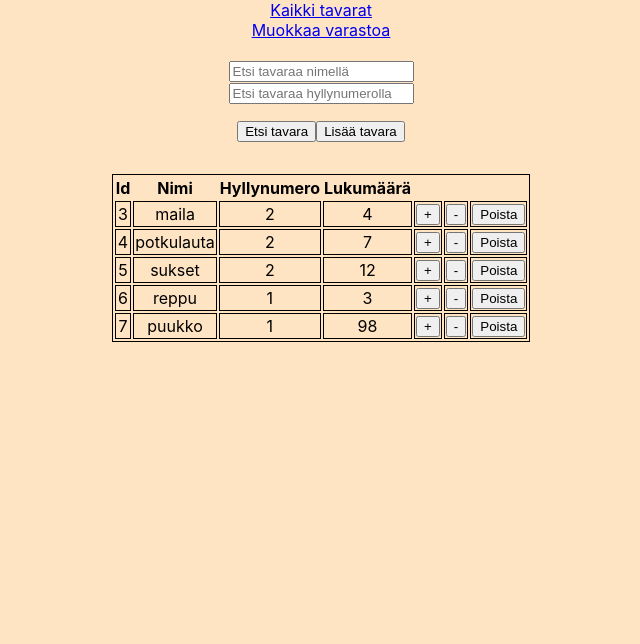
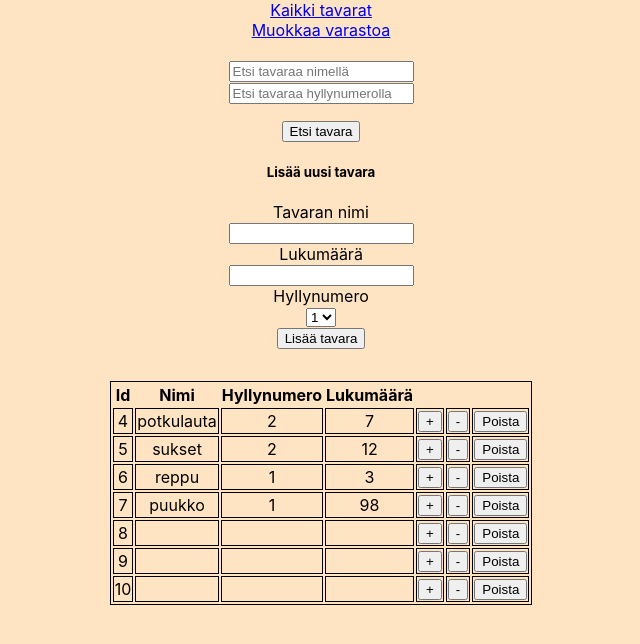
Before and after one commit to rissbsai/harjoitustyo, a React (Create React App) app: page /muokkaa in a window 1280 px wide. Shown: the top 644 px of the page, without its empty margins (319-959 px from the left). Built offline with nearby package versions, Linux system fonts and the light colour scheme; data requests are answered from the project's data file.

Commit message:
create.js tehty tavaran lisäystä varten

```diff
--- a/db.json
+++ b/db.json
@@ -8,12 +8,6 @@
     }
   ],
   "tavarat": [
-    {
-      "id": 3,
-      "nimi": "maila",
-      "hyllyid": "2",
-      "lkm": "4"
-    },
     {
       "id": 4,
       "nimi": "potkulauta",
@@ -37,6 +31,15 @@
       "nimi": "puukko",
       "hyllyid": "1",
       "lkm": "98"
+    },
+    {
+      "id": 8
+    },
+    {
+      "id": 9
+    },
+    {
+      "id": 10
     }
   ]
 }
--- /dev/null
+++ b/src/Create.js
@@ -0,0 +1,42 @@
+import { useState } from "react";
+
+const Create = () => {
+    const [nimi, setNimi] = useState('');
+    const [lkm, setLkm] = useState('');
+    const [hyllyid, setHyllyid] = useState('');
+
+    const handleSubmit = (e) => {
+        e.preventDefault();
+        const tavara = {nimi, lkm, hyllyid};
+
+        fetch ('http://localhost:4000/tavarat', {
+            method: 'POST',
+            headers: {"Content-type": "application-json"},
+            body: JSON.stringify(tavara)
+
+        }).then(() =>{
+            console.log('Uusi tavara lisätty');
+        })
+    }
+
+    return (
+        <div className="create">
+            <h5>Lisää uusi tavara</h5>
+            <form onSubmit={handleSubmit}>
+                <label>Tavaran nimi</label><br></br>
+                <input type="text" required value={nimi} onChange={(e) =>setNimi(e.target.value)}></input><br></br>
+                <label>Lukumäärä</label><br></br>
+                <input type="text" required value={lkm} onChange={(e) =>setLkm(e.target.value)}></input><br></br>
+                <label>Hyllynumero</label><br></br>
+                <select value={hyllyid} onChange={(e) =>setHyllyid(e.target.value)}>
+                    <option value="yksi">1</option>
+                    <option value="kaksi">2</option>
+                </select><br></br>
+                <button>Lisää tavara</button>
+            </form>
+
+        </div>
+    )
+}
+
+export default Create;
--- a/src/Tavaralistamuokkaus.js
+++ b/src/Tavaralistamuokkaus.js
@@ -1,6 +1,7 @@
 import { Component } from "react";
 import React from "react";
 import { useEffect, useState } from "react";
+import Create from "./Create";
 
 class Tavaralistamuokkaus extends Component {
 
@@ -126,7 +127,9 @@ class Tavaralistamuokkaus extends Component {
             <input type="text" name="shelf" id="shelf" placeholder="Etsi tavaraa hyllynumerolla" onChange={this.handleShelfChange}></input>
           </form>
           <button onClick={this.buttonClicked}>Etsi tavara</button>
-          <button onClick={this.buttonLisaaClicked} >Lisää tavara</button>
+
+          <Create />
+
         </div>
         {content}
 
```
